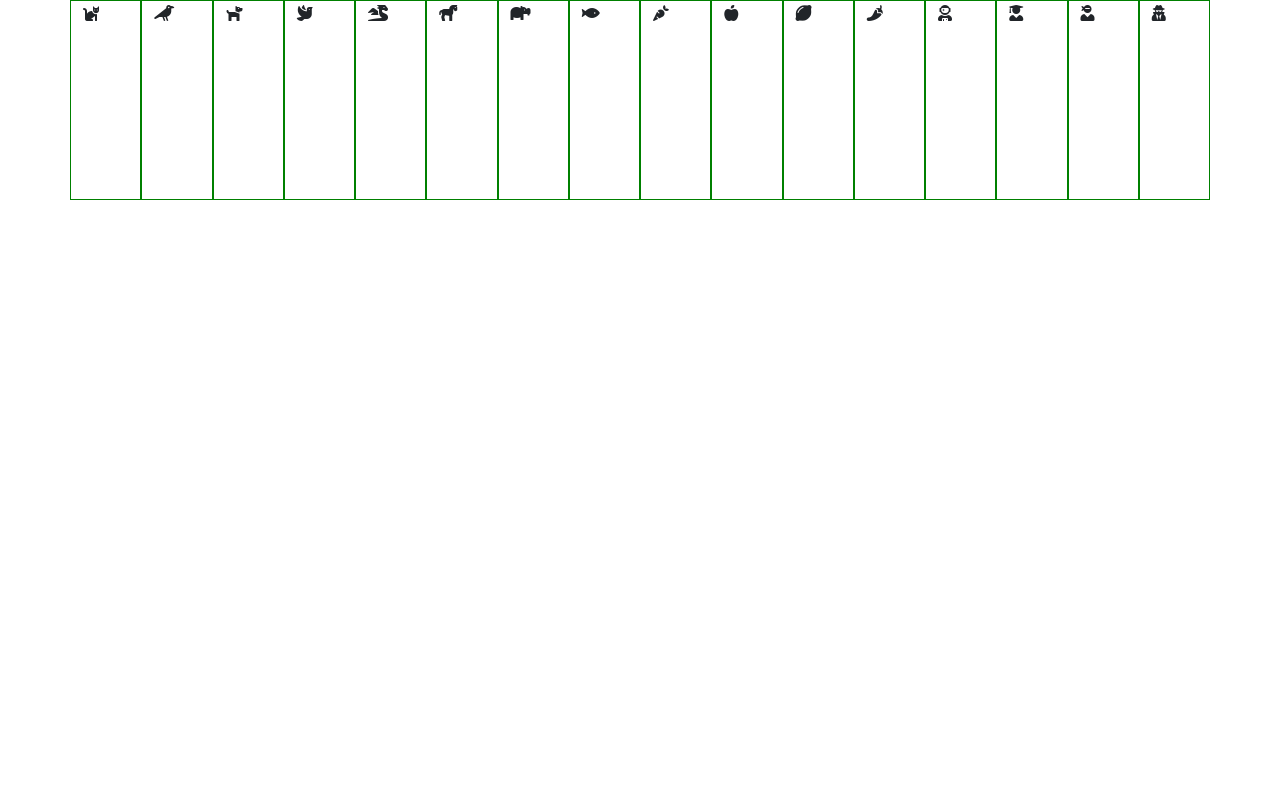
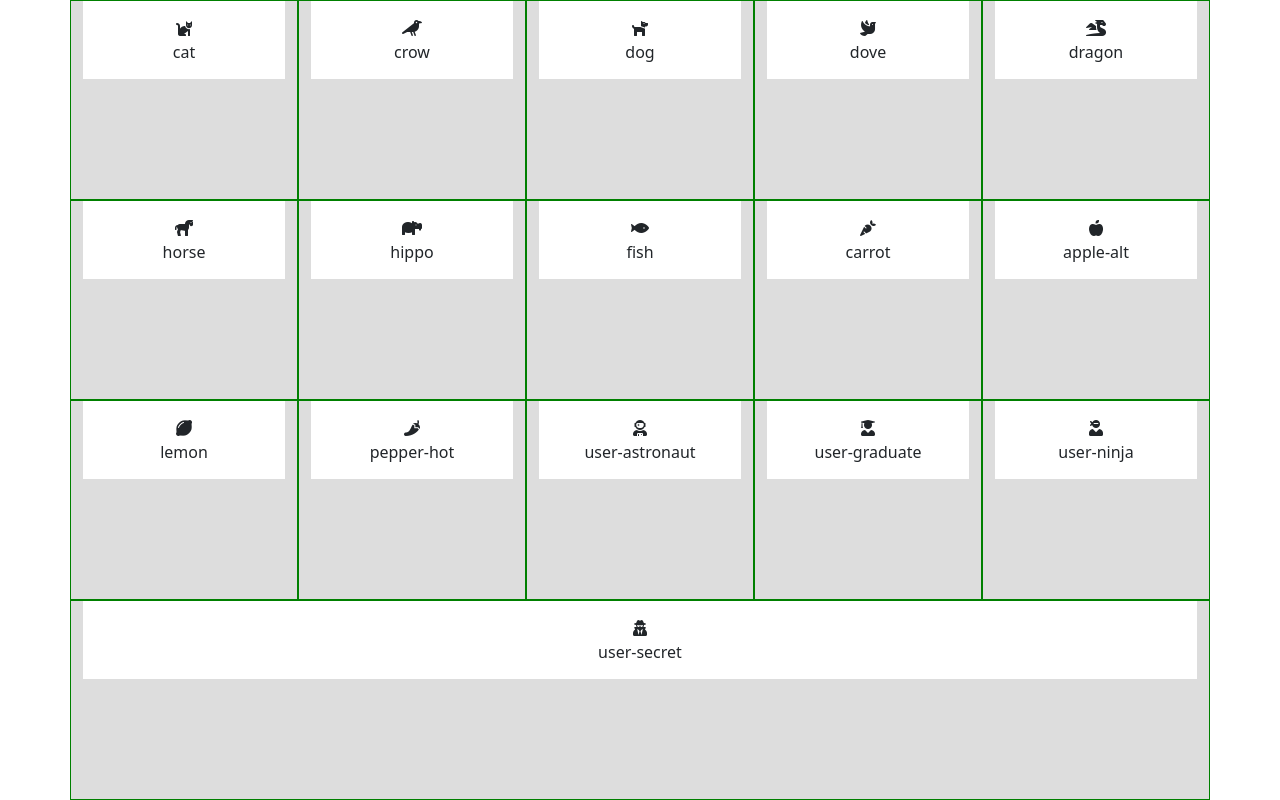
Before and after one commit to NoemiPatermo/js-es6-icons, a plain HTML site: page index.html in a window 1280 px wide. Drawn offline with nearby package versions, Linux system fonts and the light colour scheme.

Commit message:
js-es6-icons

```diff
--- a/css/style.css
+++ b/css/style.css
@@ -1,5 +1,14 @@
+.icons-container{
+    background-color:#ddd;
+}
+
 .icon-card{
-    width: calc(100% / 5);
+    flex-basis: calc(100% / 5);
     height: 200px;
     border: 1px solid green;
 }
+.icon-card-inner{
+    background-color: #fff;
+    text-align: center;
+    padding: 15px;
+}
--- a/js/script.js
+++ b/js/script.js
@@ -109,9 +109,13 @@ const icons = [
 const containerHTML = document.querySelector('.icons-content');
 
 icons.forEach((icon) => {
-    const {name, prefix, family } = icon; //destrutturazione oggetto
+    const {name, prefix, family } = icon; //destrutturazione oggetto + icone + span per nome sotto icona
     containerHTML.innerHTML += `
     <div class="icon-card col">
-        <i class="${family} ${prefix}${name}"></i>
+        <div class="icon-card-inner">
+            <i class="${family} ${prefix}${name}"></i>
+            <br>
+            <span>${name}</span>
+         </div>
     </div>`
 });
```
